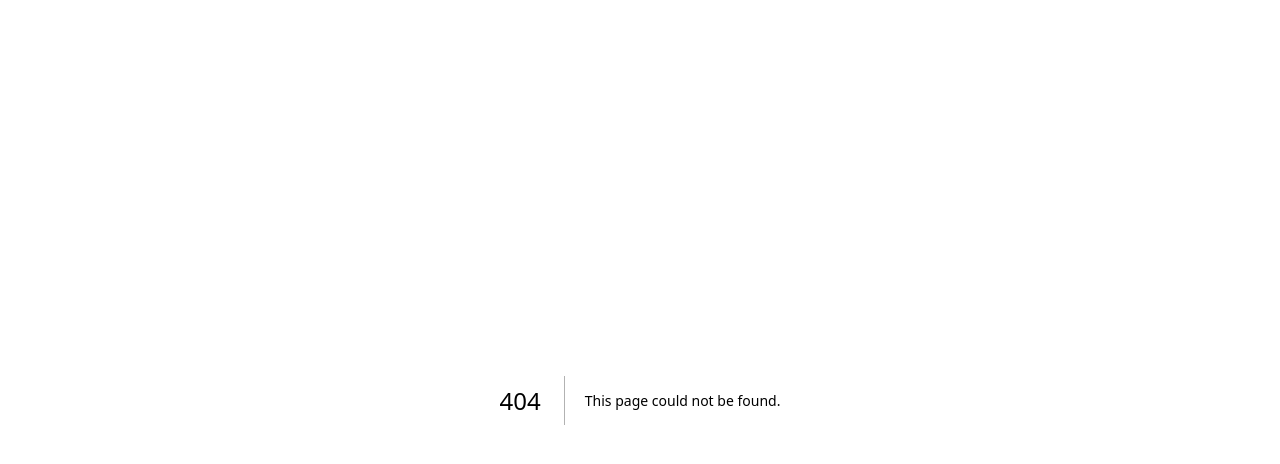
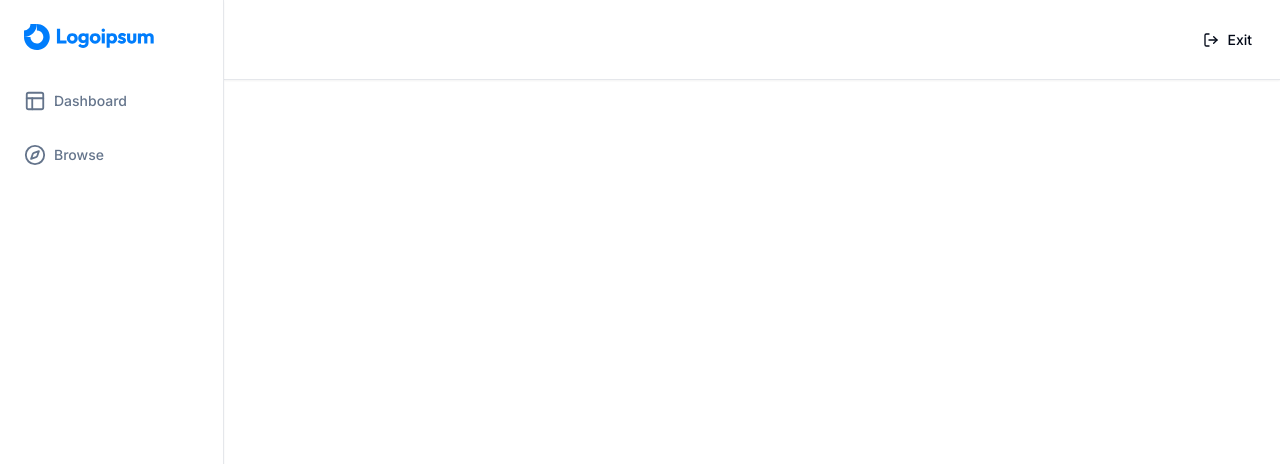
Before and after one commit to CS50Aish/lmsstack, a Next.js app in the folder lms-tutorial/: page /teacher/courses in a window 1280 px wide. Before the commit this address had no page. Shown: the top 464 px of the page. Built offline with nearby package versions, Linux system fonts and the light colour scheme.

Commit message:
Updated Files

```diff
--- /dev/null
+++ b/lms-tutorial/app/(dashboard)/(routes)/teacher/courses/page.tsx
@@ -0,0 +1,9 @@
+const CoursesPage = () => {
+    return (
+        <div>
+            Courses Page!
+        </div>
+    );
+}
+
+export default CoursesPage;
--- a/lms-tutorial/components/navbar-routes.tsx
+++ b/lms-tutorial/components/navbar-routes.tsx
@@ -1,7 +1,7 @@
 "use client";
 
 import { UserButton } from "@clerk/nextjs";
-import { usePathname, useRouter } from "next/navigation";
+import { usePathname } from "next/navigation";
 import { Button } from "./ui/button";
 import { LogOut } from "lucide-react";
 import Link from "next/link";
@@ -9,7 +9,6 @@ import Link from "next/link";
 export const NavbarRoutes = () => {
 
     const pathname = usePathname();
-    const router = useRouter()
 
     const isTeacherPage = pathname?.startsWith("/teacher");
     const isPlayerPage = pathname?.startsWith("/chapter");
@@ -17,10 +16,12 @@ export const NavbarRoutes = () => {
     return (
         <div className="flex gap-x-2 ml-auto">
             {isTeacherPage || isPlayerPage ? (
-                <Button size="sm" variant="ghost">
-                    <LogOut className="h-4 w-4 mr-2"/>
-                    Exit
-                </Button>
+                <Link href="/">
+                    <Button size="sm" variant="ghost">
+                        <LogOut className="h-4 w-4 mr-2"/>
+                        Exit
+                    </Button>
+                </Link>
             ) : (
                 <Link href="/teacher/courses">
                     <Button size="sm" variant="ghost">
```
